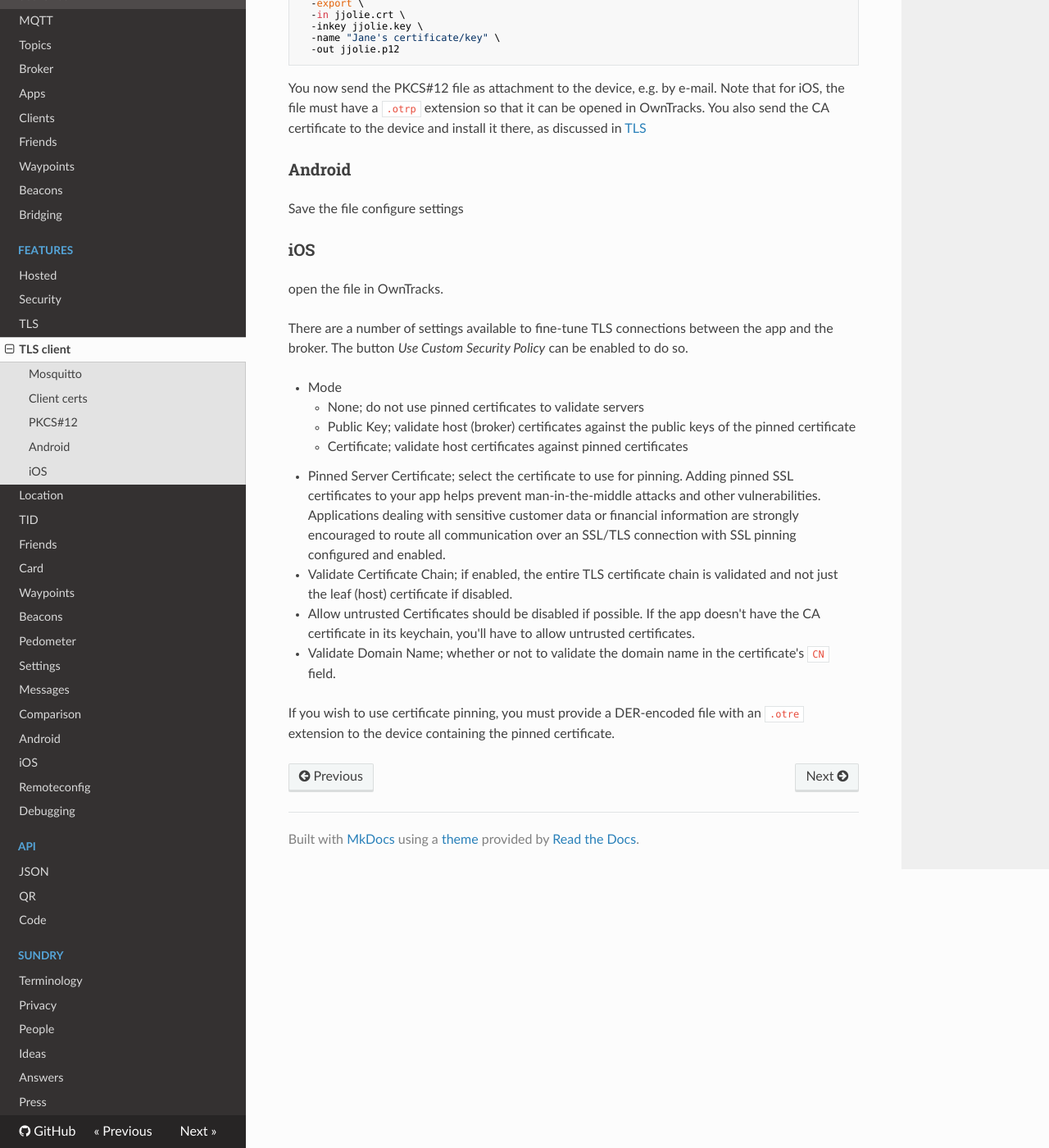
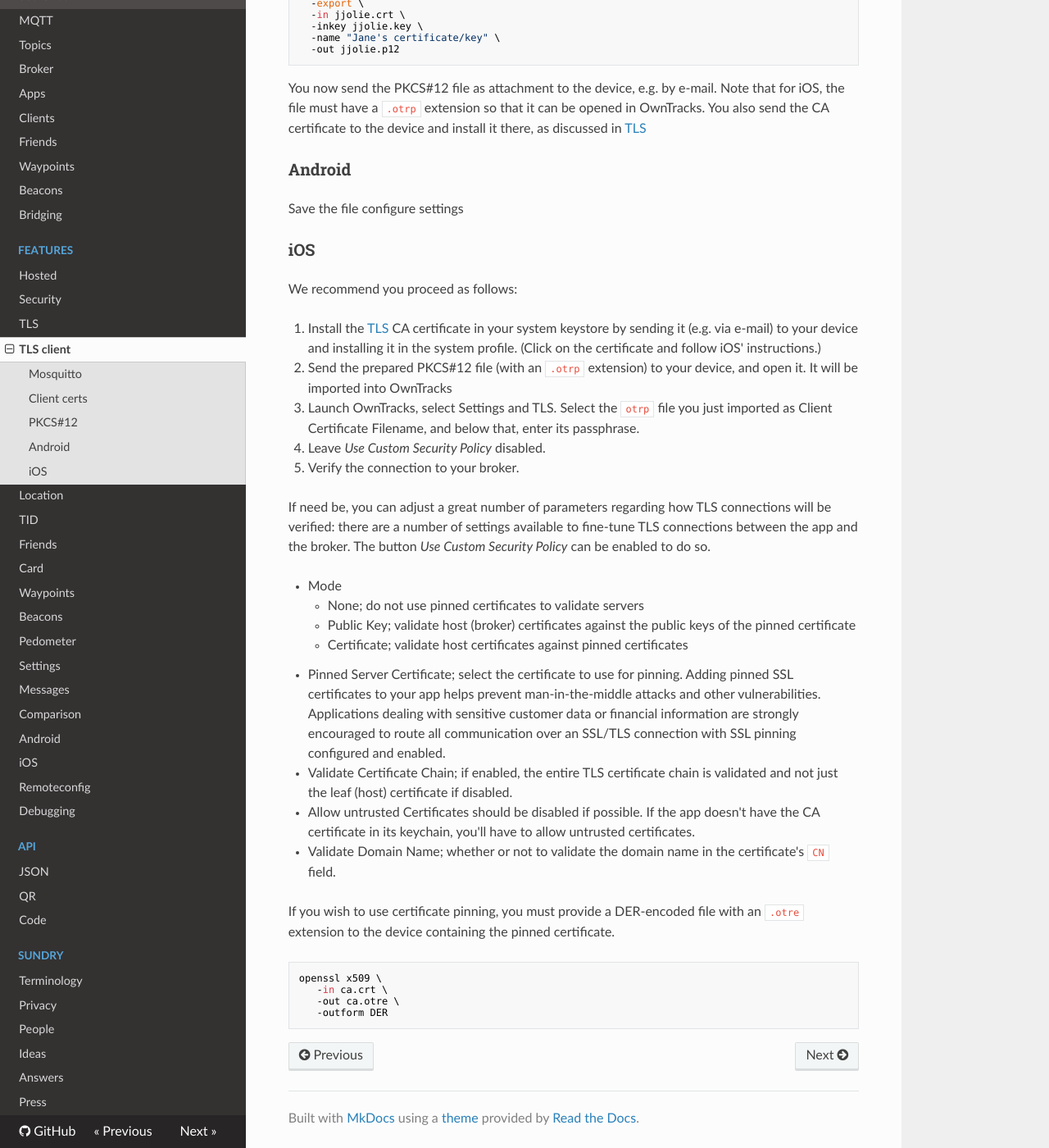
Before and after one commit to owntracks/booklet, an MkDocs documentation site: the page built from docs/features/tlscert.md, in a window 1280 px wide and 1400 px high, scrolled down 849 px. Shown: the whole window at 82% size. Built offline with MkDocs 1.6.1, drawn with Linux system fonts in a browser that asks for light colours; nearby versions of some CDN libraries; old or Windows-style settings are respelled for this version of MkDocs.

Commit message:
complete iOS TLS cert page

````diff
--- a/docs/features/tlscert.md
+++ b/docs/features/tlscert.md
@@ -55,10 +55,15 @@ configure settings
 
 ### iOS
 
-open the file in OwnTracks.
+We recommend you proceed as follows:
 
+1. Install the [TLS](tls.md) CA certificate in your system keystore by sending it (e.g. via e-mail) to your device and installing it in the system profile. (Click on the certificate and follow iOS' instructions.)
+2. Send the prepared PKCS#12 file (with an `.otrp` extension) to your device, and open it. It will be imported into OwnTracks
+3. Launch OwnTracks, select Settings and TLS. Select the `otrp` file you just imported as Client Certificate Filename, and below that, enter its passphrase.
+4. Leave _Use Custom Security Policy_ disabled.
+5. Verify the connection to your broker.
 
-There are a number of settings available to fine-tune TLS connections between the app and the broker. The button _Use Custom Security Policy_ can be enabled to do so.
+If need be, you can adjust a great number of parameters regarding how TLS connections will be verified: there are a number of settings available to fine-tune TLS connections between the app and the broker. The button _Use Custom Security Policy_ can be enabled to do so.
 
 * Mode
     - None; do not use pinned certificates to validate servers
@@ -71,3 +76,10 @@ There are a number of settings available to fine-tune TLS connections between th
 * Validate Domain Name; whether or not to validate the domain name in the certificate's `CN` field.
 
 If you wish to use certificate pinning, you must provide a DER-encoded file with an `.otre` extension to the device containing the pinned certificate.
+
+```bash
+openssl x509 \
+   -in ca.crt \
+   -out ca.otre \
+   -outform DER
+```
````
